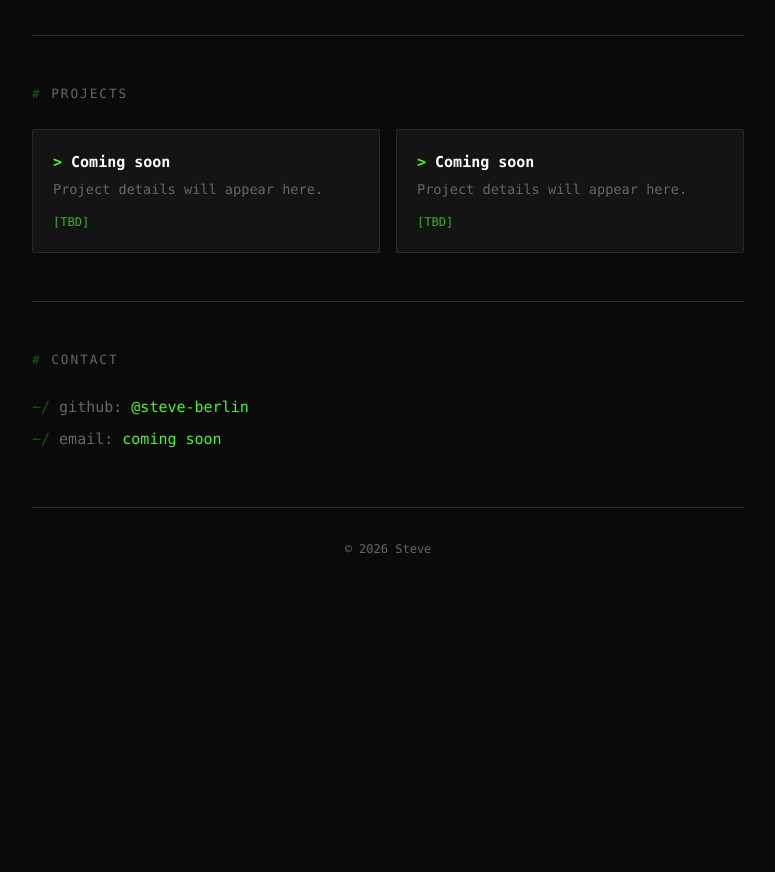
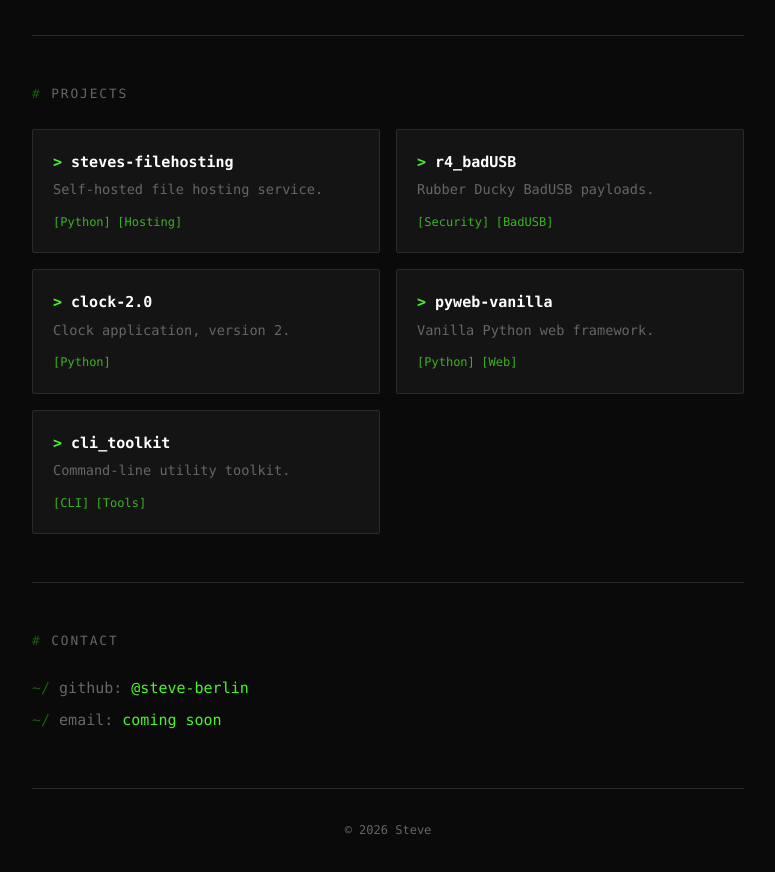
Before and after one commit to steve-berlin/the-portfolio, a plain HTML site: page index.html in a window 1280 px wide. Shown: the part 1060-1932 px from the top of the page, without its empty margins (252-1027 px from the left). Before the commit the page ends 1651 px from the top, so only its background shows below. Drawn offline with Linux system fonts and the light colour scheme.

Commit message:
Added projects to portfolio. P.S. Portfolio out on surge!!

```diff
--- a/index.html
+++ b/index.html
@@ -165,14 +165,18 @@
     }
 
     .project-card {
+      display: block;
       background: var(--surface);
       border: 1px solid var(--border);
       padding: 1.25rem;
       border-radius: 2px;
+      color: inherit;
+      text-decoration: none;
     }
 
     .project-card:hover {
       border-color: var(--accent-dim);
+      text-decoration: none;
     }
 
     .project-name {
@@ -343,21 +347,49 @@
       <div class="section-header">Projects</div>
       <div class="projects-grid">
 
-        <div class="project-card">
-          <div class="project-name">Coming soon</div>
-          <div class="project-desc">Project details will appear here.</div>
+        <a class="project-card" href="https://github.com/steve-berlin/steves-filehosting">
+          <div class="project-name">steves-filehosting</div>
+          <div class="project-desc">Self-hosted file hosting service.</div>
           <div class="project-tags">
-            <span class="project-tag">TBD</span>
+            <span class="project-tag">Python</span>
+            <span class="project-tag">Hosting</span>
           </div>
-        </div>
+        </a>
 
-        <div class="project-card">
-          <div class="project-name">Coming soon</div>
-          <div class="project-desc">Project details will appear here.</div>
+        <a class="project-card" href="https://github.com/steve-berlin/r4_badUSB">
+          <div class="project-name">r4_badUSB</div>
+          <div class="project-desc">Rubber Ducky BadUSB payloads.</div>
           <div class="project-tags">
-            <span class="project-tag">TBD</span>
+            <span class="project-tag">Security</span>
+            <span class="project-tag">BadUSB</span>
           </div>
-        </div>
+        </a>
+
+        <a class="project-card" href="https://github.com/steve-berlin/clock-2.0">
+          <div class="project-name">clock-2.0</div>
+          <div class="project-desc">Clock application, version 2.</div>
+          <div class="project-tags">
+            <span class="project-tag">Python</span>
+          </div>
+        </a>
+
+        <a class="project-card" href="https://github.com/steve-berlin/pyweb-vanilla">
+          <div class="project-name">pyweb-vanilla</div>
+          <div class="project-desc">Vanilla Python web framework.</div>
+          <div class="project-tags">
+            <span class="project-tag">Python</span>
+            <span class="project-tag">Web</span>
+          </div>
+        </a>
+
+        <a class="project-card" href="https://github.com/steve-berlin/cli_toolkit">
+          <div class="project-name">cli_toolkit</div>
+          <div class="project-desc">Command-line utility toolkit.</div>
+          <div class="project-tags">
+            <span class="project-tag">CLI</span>
+            <span class="project-tag">Tools</span>
+          </div>
+        </a>
 
       </div>
     </section>
```
